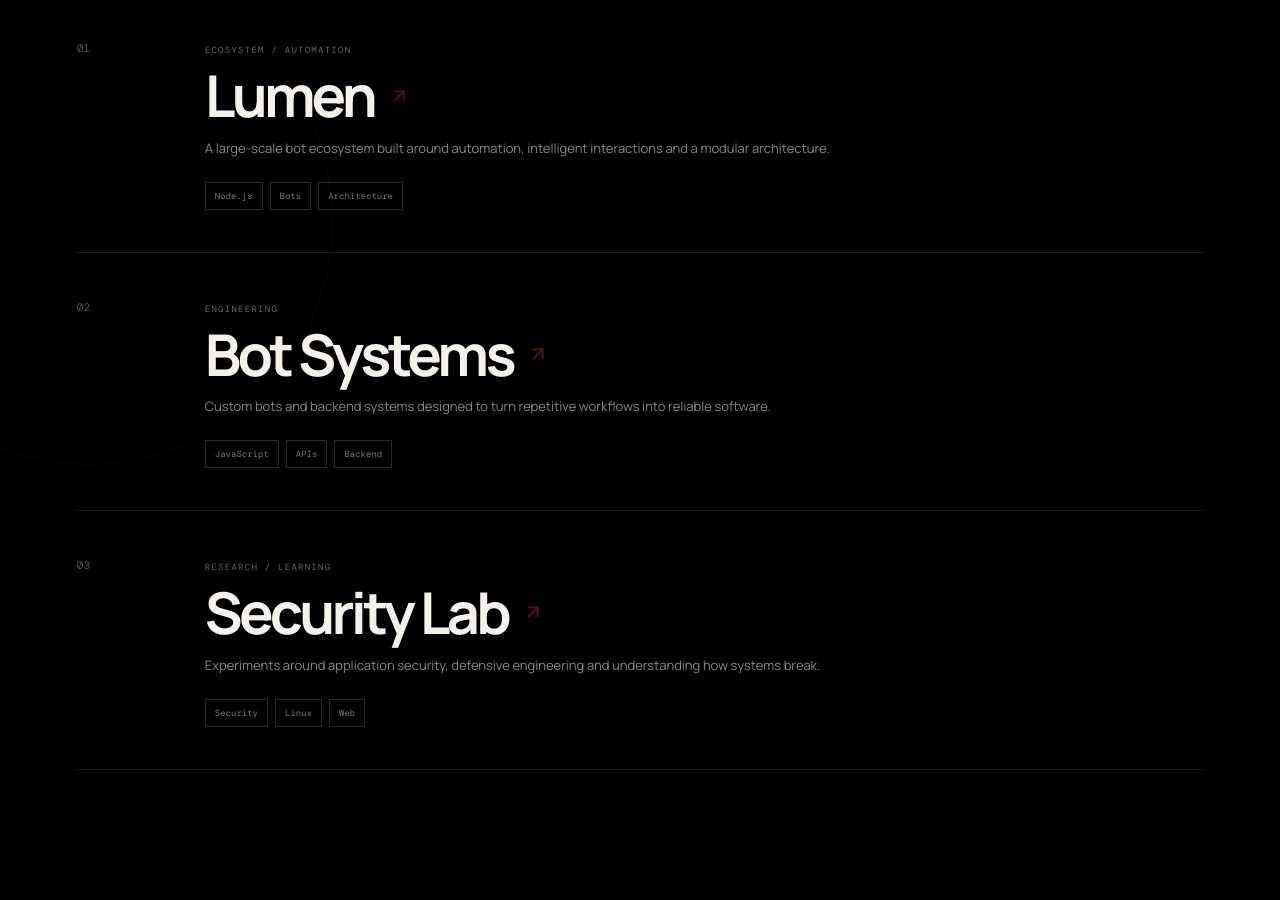
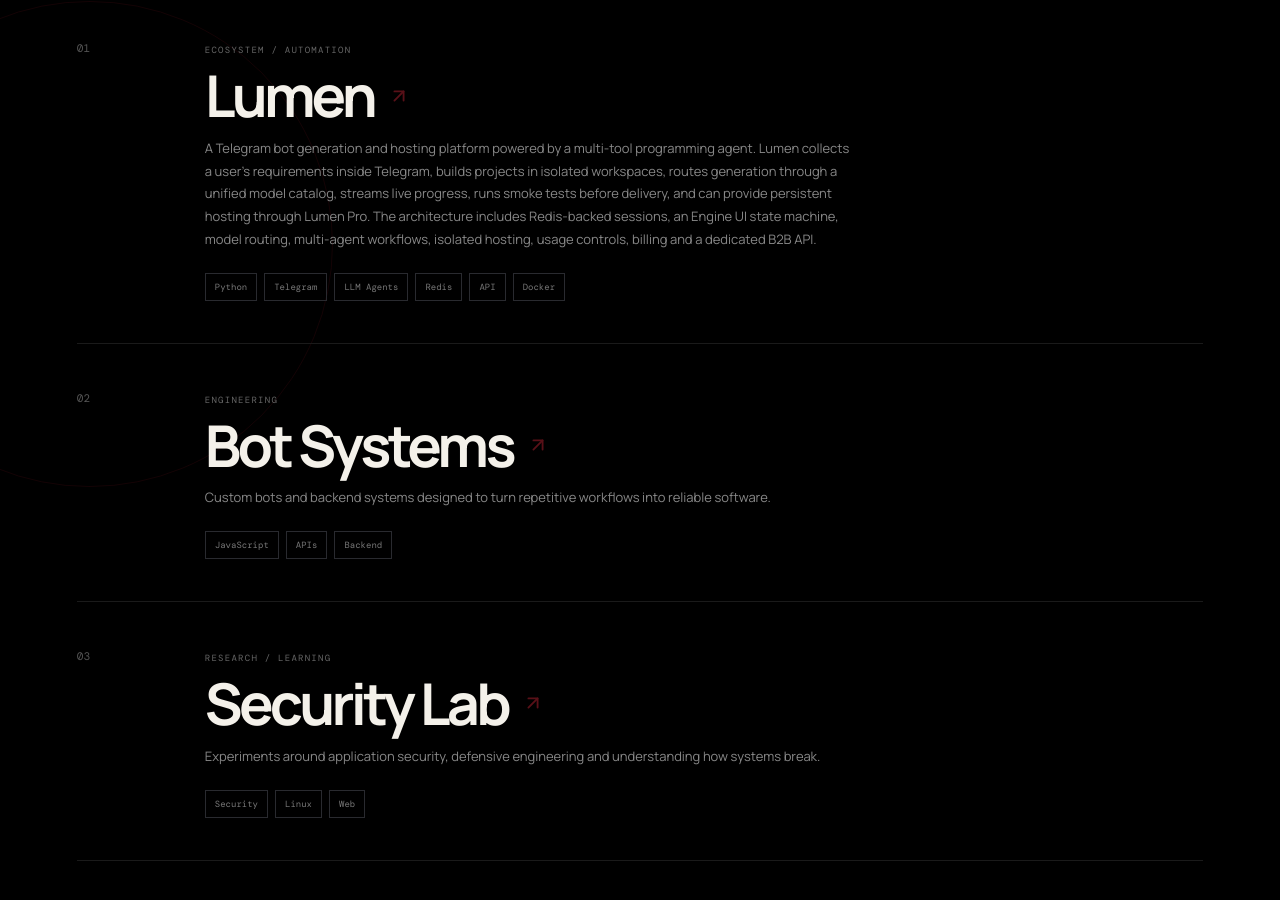
Before and after one commit to atemmokhtar2-blip/Profil, a React (Vite) app: page / in a window 1280 px wide. Shown: the part 1140-2040 px from the top of the page. Built offline with nearby package versions, Linux system fonts and the light colour scheme.

Commit message:
Add detailed Lumen project description

```diff
--- a/src/App.jsx
+++ b/src/App.jsx
@@ -2,7 +2,7 @@ import React, { useEffect, useState } from "react";
 import { ArrowUpRight, Code2, Github, Terminal, Shield, Cpu, Sparkles, ExternalLink, MessageCircle } from "lucide-react";
 
 const projects = [
-  { n:"01", title:"Lumen", type:"Ecosystem / Automation", text:"A large-scale bot ecosystem built around automation, intelligent interactions and a modular architecture.", tags:["Node.js","Bots","Architecture"], href:"https://github.com/atemmokhtar2-blip" },
+  { n:"01", title:"Lumen", type:"Ecosystem / Automation", text:"A Telegram bot generation and hosting platform powered by a multi-tool programming agent. Lumen collects a user's requirements inside Telegram, builds projects in isolated workspaces, routes generation through a unified model catalog, streams live progress, runs smoke tests before delivery, and can provide persistent hosting through Lumen Pro. The architecture includes Redis-backed sessions, an Engine UI state machine, model routing, multi-agent workflows, isolated hosting, usage controls, billing and a dedicated B2B API.", tags:["Python","Telegram","LLM Agents","Redis","API","Docker"], href:"https://github.com/atemmokhtar2-blip/Lumen_bot/tree/Lumen" },
   { n:"02", title:"Bot Systems", type:"Engineering", text:"Custom bots and backend systems designed to turn repetitive workflows into reliable software.", tags:["JavaScript","APIs","Backend"], href:"https://github.com/atemmokhtar2-blip" },
   { n:"03", title:"Security Lab", type:"Research / Learning", text:"Experiments around application security, defensive engineering and understanding how systems break.", tags:["Security","Linux","Web"], href:"https://github.com/atemmokhtar2-blip" }
 ];
```
